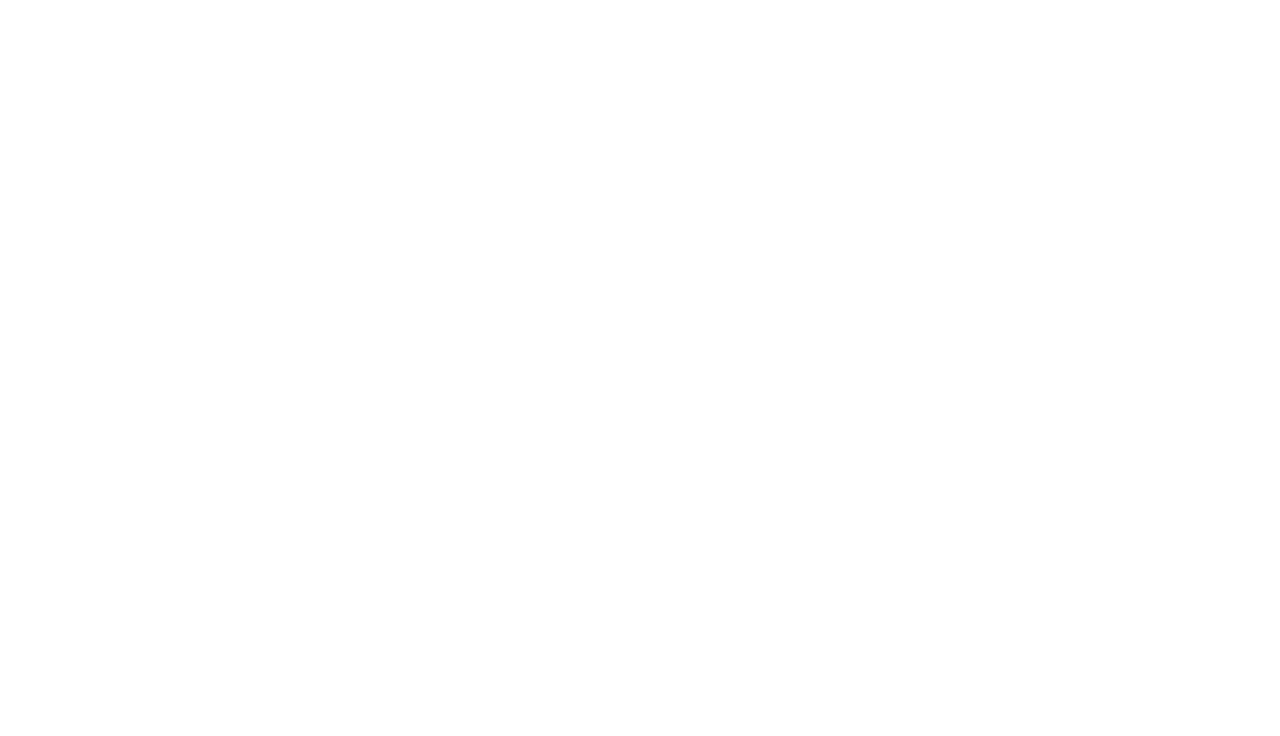
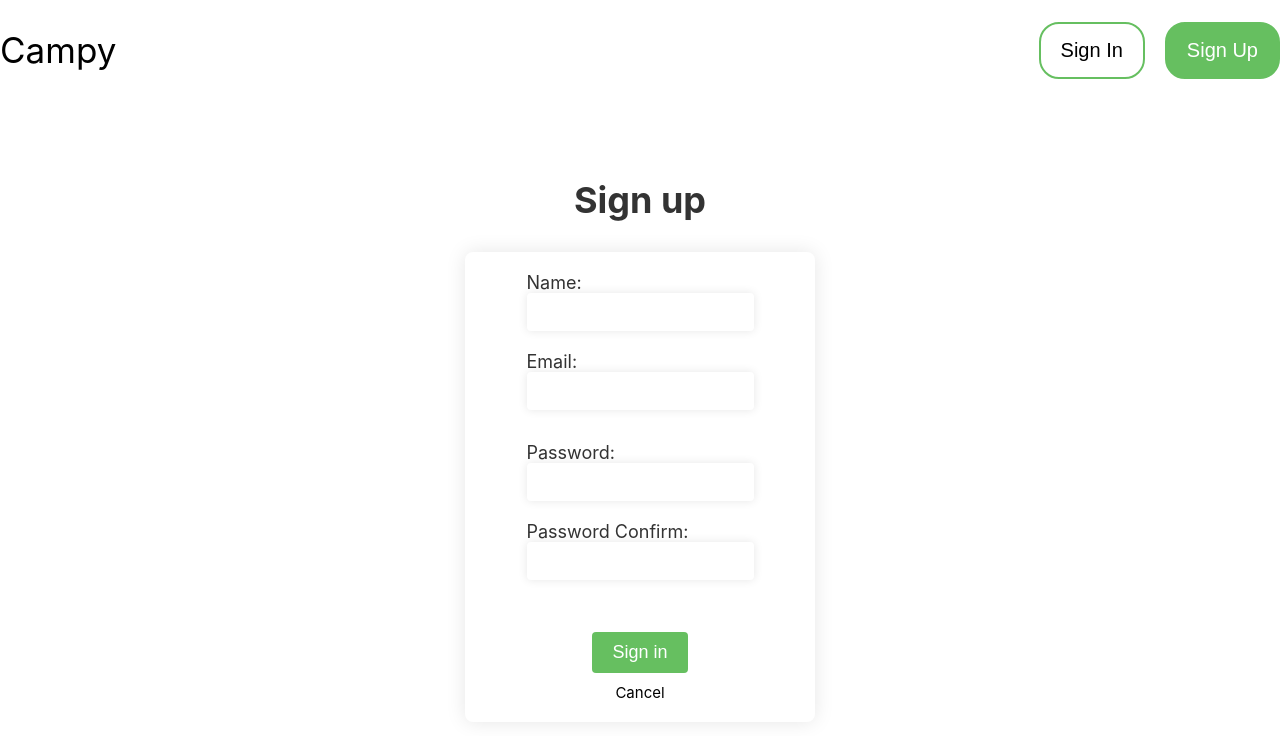
Before and after one commit to vladblk/project-c, a React (Create React App) app in the folder root/frontend/: page /signup in a window 1280 px wide. Before the commit this address had no page. Shown: the top 736 px of the page. Built offline with nearby package versions, Linux system fonts and the light colour scheme.

Commit message:
data fetching refactoring, sign up functionality, display camp reviews, adding some error messages

```diff
--- a/root/frontend/src/App.js
+++ b/root/frontend/src/App.js
@@ -4,6 +4,7 @@ import HomePage from './components/HomePage';
 import AllCamps from './components/AllCamps';
 import CampDetail from './components/CampDetail';
 import SignIn from './components/SignIn';
+import SignUp from './components/SignUp';
 
 function App() {
   return (
@@ -14,6 +15,7 @@ function App() {
           <Route path="/camps" exact element={<AllCamps />} />
           <Route path="/camps/:campID" exact element={<CampDetail />} />
           <Route path="/signin" exact element={<SignIn />} />
+          <Route path="/signup" exact element={<SignUp />} />
         </Routes>
       </div>
     </Router>
--- a/root/frontend/src/components/AllCamps.jsx
+++ b/root/frontend/src/components/AllCamps.jsx
@@ -3,22 +3,35 @@ import { Link } from 'react-router-dom';
 import axios from 'axios';
 import NavBar from './NavBar';
 import '../style/AllCamps.css';
+import '../style/Loading.css';
 import '../App.css';
 
 function AllCamps() {
   const [camps, setCamps] = useState([]);
+  const [isLoading, setIsLoading] = useState(true);
 
   useEffect(() => {
-    axios
-      .get('http://localhost:3000/api/v1/camps', { withCredentials: true })
-      .then((response) => {
-        console.log(response);
+    const fetchData = async () => {
+      try {
+        const response = await axios.get('/api/v1/camps');
         setCamps(response.data.data.camps);
-      })
-      .catch((error) => {
+        setIsLoading(false);
+      } catch (error) {
         console.log(error);
-      });
+        setIsLoading(false);
+      }
+    };
+
+    fetchData();
   }, []);
+
+  if (isLoading) {
+    return <div className="loading-animation"></div>;
+  }
+
+  if (!camps) {
+    return <div>No data available.</div>;
+  }
 
   return (
     <>
--- /dev/null
+++ b/root/frontend/src/components/ErrorBanner.jsx
@@ -0,0 +1,11 @@
+import React from 'react';
+
+function ErrorBanner({ message }) {
+  return (
+    <div className="error-banner">
+      <p className="error-message">{message}</p>
+    </div>
+  );
+}
+
+export default ErrorBanner;
--- a/root/frontend/src/components/SignIn.jsx
+++ b/root/frontend/src/components/SignIn.jsx
@@ -3,7 +3,9 @@ import React, { useState } from 'react';
 import { Link, useNavigate } from 'react-router-dom';
 import { useAuth } from '../AuthContext';
 import NavBar from './NavBar';
+import ErrorBanner from './ErrorBanner';
 
+import '../style/ErrorBanner.css';
 import '../style/SignIn.css';
 
 function SignIn() {
@@ -11,6 +13,7 @@ function SignIn() {
   const { login } = useAuth();
   const [email, setEmail] = useState('');
   const [password, setPassword] = useState('');
+  const [error, setError] = useState('');
 
   const handleEmailChange = (event) => setEmail(event.target.value);
 
@@ -36,6 +39,8 @@ function SignIn() {
       // console.log(cookies);
     } catch (error) {
       console.log(error);
+      setError(`${error.response.data.message}`);
+      return;
     }
 
     navigate('/camps');
@@ -44,8 +49,10 @@ function SignIn() {
   return (
     <>
       <NavBar />
+
       <div className="loginPage">
         <h1 className="loginPage__title">Sign in</h1>
+        {error && <ErrorBanner message={error} />}
         <form className="loginPage__form" onSubmit={handleSubmit}>
           <label className="loginPage__form--email-label">
             Email:
--- /dev/null
+++ b/root/frontend/src/components/SignUp.jsx
@@ -0,0 +1,110 @@
+import React, { useState } from 'react';
+import { Link, useNavigate } from 'react-router-dom';
+import { useAuth } from '../AuthContext';
+import axios from 'axios';
+import NavBar from './NavBar';
+import ErrorBanner from './ErrorBanner';
+
+import '../style/SignUp.css';
+import '../style/ErrorBanner.css';
+
+function SignUp() {
+  const navigate = useNavigate();
+  const { login } = useAuth();
+  const [name, setName] = useState('');
+  const [email, setEmail] = useState('');
+  const [password, setPassword] = useState('');
+  const [passwordConfirm, setPasswordConfirm] = useState('');
+  const [error, setError] = useState(false);
+
+  const handleNameChange = (event) => setName(event.target.value);
+  const handleEmailChange = (event) => setEmail(event.target.value);
+  const handlePasswordChange = (event) => setPassword(event.target.value);
+  const handlePasswordConfirmChange = (event) =>
+    setPasswordConfirm(event.target.value);
+
+  const handleSubmit = async (event) => {
+    event.preventDefault();
+
+    try {
+      const response = await axios.post(
+        '/api/v1/users/signup',
+        {
+          name: name,
+          email: email,
+          password: password,
+          passwordConfirm: passwordConfirm,
+        },
+        {
+          withCredentials: true,
+        }
+      );
+      login(response.data.data.user.name);
+      console.log(response);
+    } catch (error) {
+      console.log(error);
+      setError(error.response.data.message);
+      return;
+    }
+
+    navigate('/camps');
+  };
+
+  return (
+    <>
+      <NavBar />
+      <div className="signupPage">
+        <h1 className="signupPage__title">Sign up</h1>
+        {error && <ErrorBanner message={error} />}
+        <form className="signupPage__form" onSubmit={handleSubmit}>
+          <label className="signupPage__form--name-label">
+            Name:
+            <input
+              className="signupPage__form--name-input"
+              type="text"
+              value={name}
+              onChange={handleNameChange}
+            />
+          </label>
+          <label className="signupPage__form--email-label">
+            Email:
+            <input
+              className="signupPage__form--email-input"
+              type="email"
+              value={email}
+              onChange={handleEmailChange}
+            />
+          </label>
+          <br />
+          <label className="signupPage__form--password-label">
+            Password:
+            <input
+              className="signupPage__form--password-input"
+              type="password"
+              value={password}
+              onChange={handlePasswordChange}
+            />
+          </label>
+          <label className="signupPage__form--passwordConfirm-label">
+            Password Confirm:
+            <input
+              className="signupPage__form--passwordConfirm-input"
+              type="password"
+              value={passwordConfirm}
+              onChange={handlePasswordConfirmChange}
+            />
+          </label>
+          <br />
+          <button className="signupPage__form--submitBtn" type="submit">
+            Sign in
+          </button>
+          <Link className="signupPage__form--cancelBtn" to="/">
+            Cancel
+          </Link>
+        </form>
+      </div>
+    </>
+  );
+}
+
+export default SignUp;
--- a/root/frontend/src/style/AllCamps.css
+++ b/root/frontend/src/style/AllCamps.css
@@ -12,7 +12,7 @@
   background-color: #fff;
   border-radius: 10px;
   box-shadow: 0 0 10px rgba(0, 0, 0, 0.1);
-  margin-bottom: 50px;
+  margin: 1rem;
   overflow: hidden;
 }
 
--- a/root/frontend/src/style/CampDetail.css
+++ b/root/frontend/src/style/CampDetail.css
@@ -1,4 +1,4 @@
-.camp-detail {
+/* .camp-detail {
   max-width: 800px;
   margin: 10rem auto;
   padding: 20px;
@@ -40,6 +40,8 @@
   font-weight: bold;
 }
 
+*/
+
 .book-now-btn {
   display: block;
   margin: 0 auto;
@@ -50,6 +52,7 @@
   border-radius: 5px;
   cursor: pointer;
   transition: all 0.2s ease-in-out;
+  font-size: 1.5rem;
 }
 
 .book-now-btn:hover {
@@ -57,3 +60,98 @@
   box-shadow: 0 2px 10px rgba(0, 0, 0, 0.2);
   cursor: pointer;
 }
+
+.camp--detail {
+  max-width: 800px;
+  margin: 5rem auto;
+  padding: 40px;
+  background-color: #f5f5f5;
+  box-shadow: 0 0 10px rgba(0, 0, 0, 0.1);
+}
+
+.camp--detail__name {
+  font-size: 4rem;
+  margin-bottom: 10px;
+}
+
+.location {
+  color: #666;
+  margin-bottom: 20px;
+  font-size: 2rem;
+}
+
+.camp--detail__ratings {
+  font-size: 1.5rem;
+  display: flex;
+  align-items: center;
+  margin-bottom: 20px;
+}
+
+.rating-quantity {
+  margin-left: 5px;
+  font-weight: bold;
+  font-size: 18px;
+  margin-right: 5px;
+}
+
+.rating-average {
+  font-size: 16px;
+  color: #666;
+}
+
+.camp--detail__description {
+  margin-bottom: 20px;
+  font-size: 2rem;
+}
+
+.camp--detail__details {
+  font-size: 1.5rem;
+}
+
+.camp--detail__details p {
+  margin-bottom: 10px;
+}
+
+.camp--detail__reviews {
+  margin-top: 40px;
+}
+
+.camp--detail__reviews h3 {
+  font-size: 2rem;
+}
+
+.camp--detail__review {
+  background-color: #fff;
+  padding: 15px;
+  margin-bottom: 20px;
+  box-shadow: 0 2px 4px rgba(0, 0, 0, 0.1);
+}
+
+.camp--detail__reviews-list {
+  margin-top: 10px;
+}
+
+.review-user {
+  font-weight: bold;
+  font-size: 1.5rem;
+}
+
+.review-rating {
+  color: #666;
+  margin-bottom: 10px;
+  font-size: 1.3rem;
+}
+
+.review-text {
+  margin-bottom: 0;
+  font-size: 1.5rem;
+}
+
+.back-button {
+  background-color: #333;
+  color: #fff;
+  border: none;
+  padding: 10px 20px;
+  font-size: 16px;
+  cursor: pointer;
+}
--- /dev/null
+++ b/root/frontend/src/style/ErrorBanner.css
@@ -0,0 +1,7 @@
+.error-message {
+  margin: 0;
+  color: #f44336;
+  font-size: 1.5rem;
+  text-align: center;
+  padding: 1rem;
+}
--- /dev/null
+++ b/root/frontend/src/style/Loading.css
@@ -0,0 +1,18 @@
+@keyframes spin {
+  0% {
+    transform: rotate(0deg);
+  }
+  100% {
+    transform: rotate(360deg);
+  }
+}
+
+.loading-animation {
+  width: 40px;
+  height: 40px;
+  border: 4px solid #f3f3f3;
+  border-top: 4px solid #3498db;
+  border-radius: 50%;
+  animation: spin 1s linear infinite;
+  margin: 50% auto;
+}
--- /dev/null
+++ b/root/frontend/src/style/SignUp.css
@@ -0,0 +1,74 @@
+.signupPage {
+  display: flex;
+  flex-direction: column;
+  align-items: center;
+  justify-content: center;
+  height: calc(100vh - 100px);
+}
+
+.signupPage__title {
+  margin-bottom: 30px;
+  font-size: 36px;
+  font-weight: bold;
+  color: #333;
+}
+
+.signupPage__form {
+  display: flex;
+  flex-direction: column;
+  align-items: center;
+  width: 350px;
+  padding: 20px;
+  background-color: #fff;
+  border-radius: 8px;
+  box-shadow: 0 0 20px rgba(0, 0, 0, 0.1);
+}
+
+.signupPage__form--name-label,
+.signupPage__form--email-label,
+.signupPage__form--password-label,
+.signupPage__form--passwordConfirm-label {
+  display: flex;
+  flex-direction: column;
+  margin-bottom: 20px;
+  font-size: 18px;
+  color: #333;
+}
+
+.signupPage__form--name-input,
+.signupPage__form--email-input,
+.signupPage__form--password-input,
+.signupPage__form--passwordConfirm-input {
+  width: 100%;
+  padding: 10px;
+  border: none;
+  border-radius: 4px;
+  box-shadow: 0 0 10px rgba(0, 0, 0, 0.1);
+  font-size: 16px;
+  color: #333;
+}
+
+.signupPage__form--submitBtn {
+  margin-top: 20px;
+  padding: 10px 20px;
+  background-color: #66bf60;
+  color: #fff;
+  border: none;
+  border-radius: 4px;
+  font-size: 18px;
+  cursor: pointer;
+  transition: all 0.2s ease-in-out;
+}
+
+.signupPage__form--submitBtn:hover {
+  transform: translateY(-2px);
+  box-shadow: 0 2px 10px rgba(0, 0, 0, 0.2);
+  cursor: pointer;
+}
+
+.signupPage__form--cancelBtn {
+  text-decoration: none;
+  color: #000;
+  font-size: 1.5rem;
+  margin-top: 1rem;
+}
```
Also changed, not shown: root/frontend/src/components/CampDetail.jsx (+40 -25 lines), 1 other file (tests, documents, lock files or other folders).
